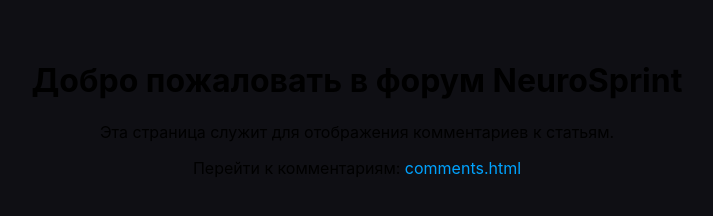
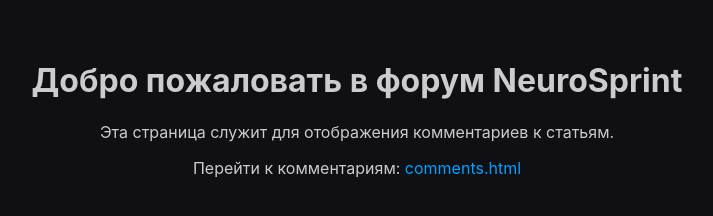
Before and after one commit to NeuroSprint/NeuroSprint-Forum, a plain HTML site: page index.html in a window 1280 px wide. Shown: the whole page, without its empty margins (283-996 px from the left). Drawn offline with Linux system fonts and the light colour scheme.

Commit message:
Update index.html

```diff
--- a/index.html
+++ b/index.html
@@ -9,7 +9,7 @@
       margin: 0;
       font-family: -apple-system, BlinkMacSystemFont, 'Segoe UI', sans-serif;
       background: #0F0F14;
-      color: #FFFFF;
+      color: #CCCCCC;
       padding: 40px;
       text-align: center;
     }
```
